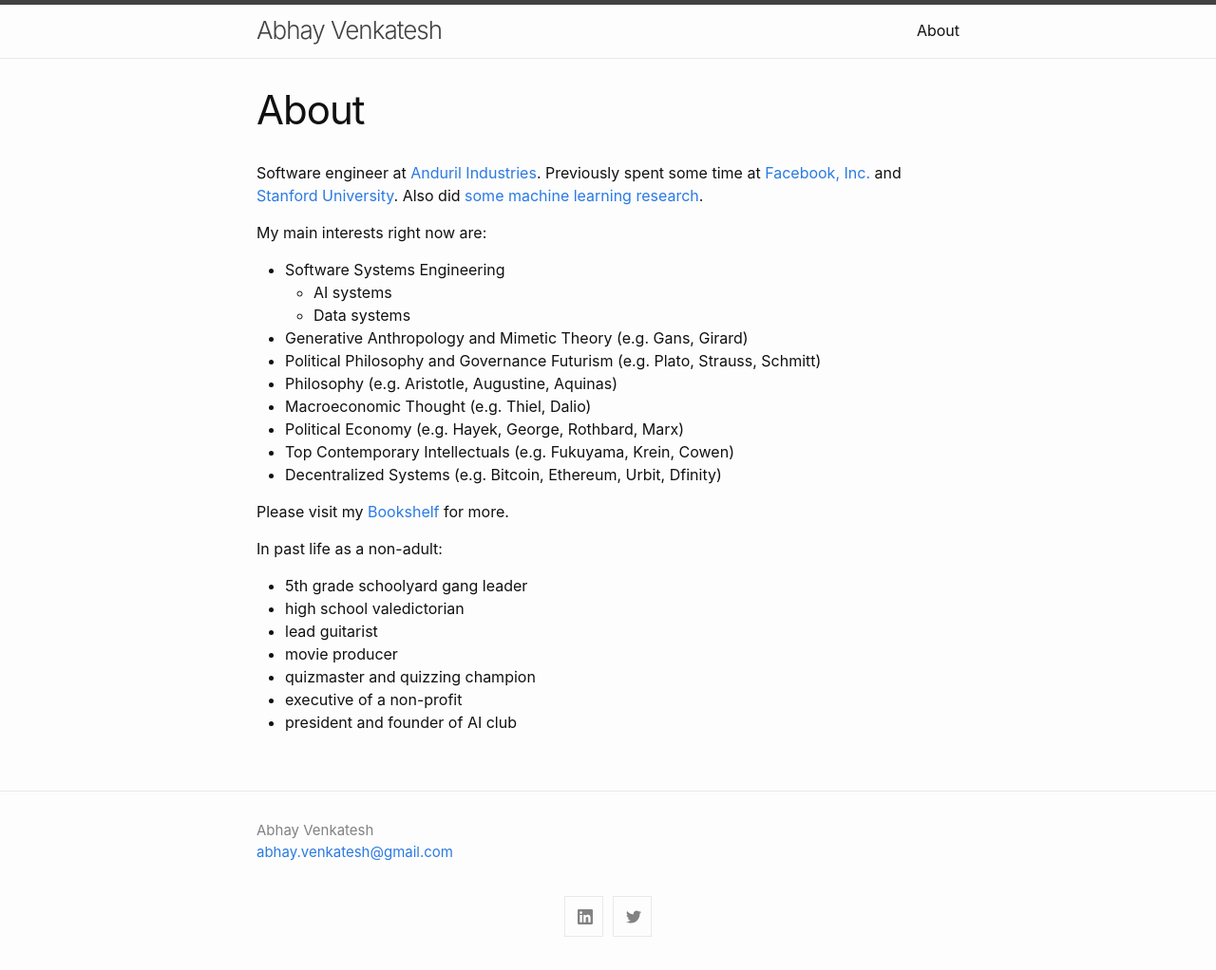
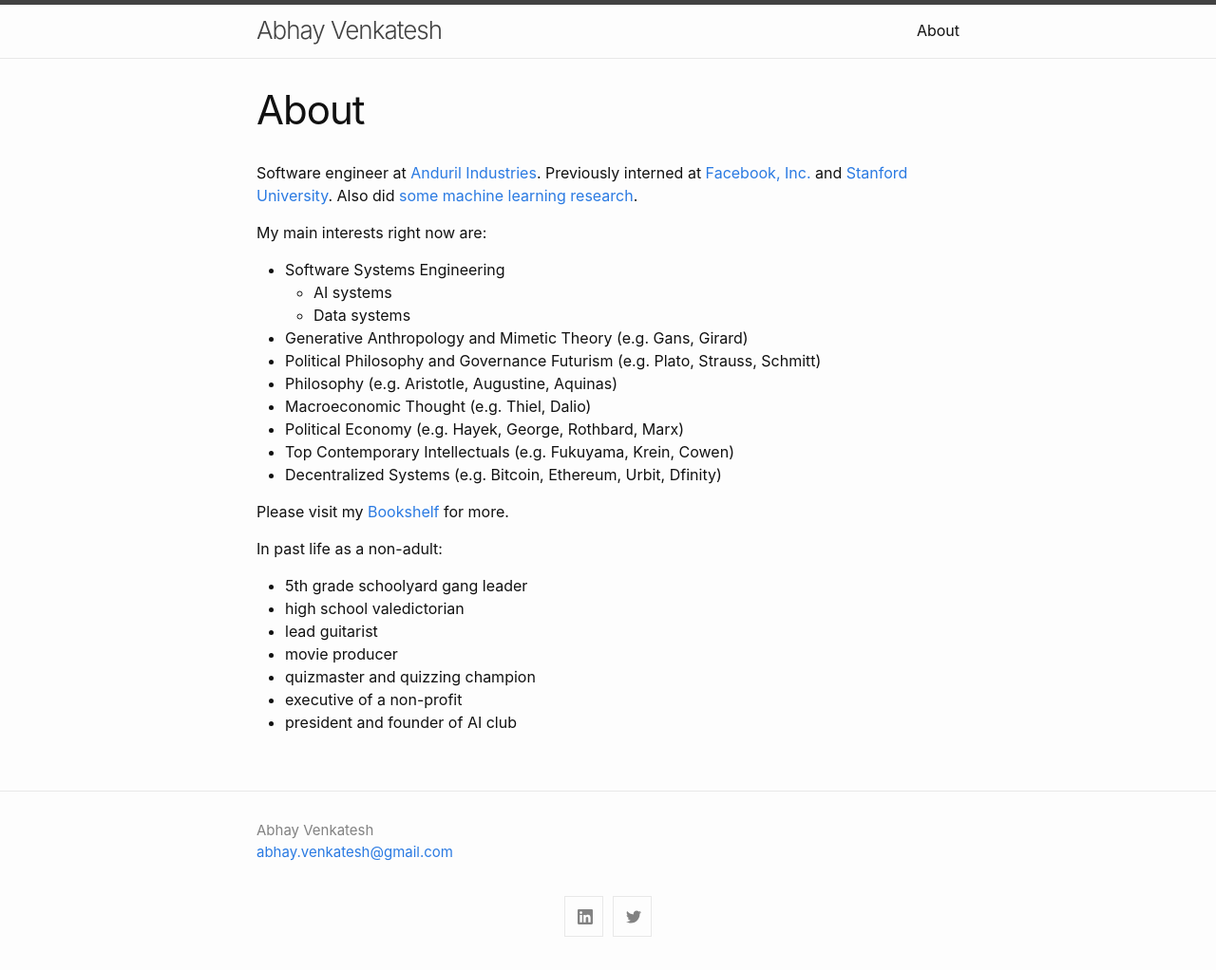
Before and after one commit to abhay-venkatesh/abhay-venkatesh.github.io, a Jekyll site: the page built from about.md, in a window 1280 px wide. Shown: the whole page at 95% size. Built offline with Jekyll 4.4.1, drawn with Linux system fonts in a browser that asks for light colours.

Commit message:
Update about.md

```diff
--- a/about.md
+++ b/about.md
@@ -4,7 +4,7 @@
 permalink: /about/
 ---
 
-Software engineer at [Anduril Industries](http://anduril.com/).  Previously spent some time at [Facebook, Inc.](https://www.facebook.com/) and [Stanford University](http://stanford.com/). Also did [some machine learning research](https://scholar.google.com/citations?user=Inp7zBgAAAAJ&hl=en).
+Software engineer at [Anduril Industries](http://anduril.com/).  Previously interned at [Facebook, Inc.](https://www.facebook.com/) and [Stanford University](http://stanford.com/). Also did [some machine learning research](https://scholar.google.com/citations?user=Inp7zBgAAAAJ&hl=en).
 
 My main interests right now are:
 - Software Systems Engineering
```
